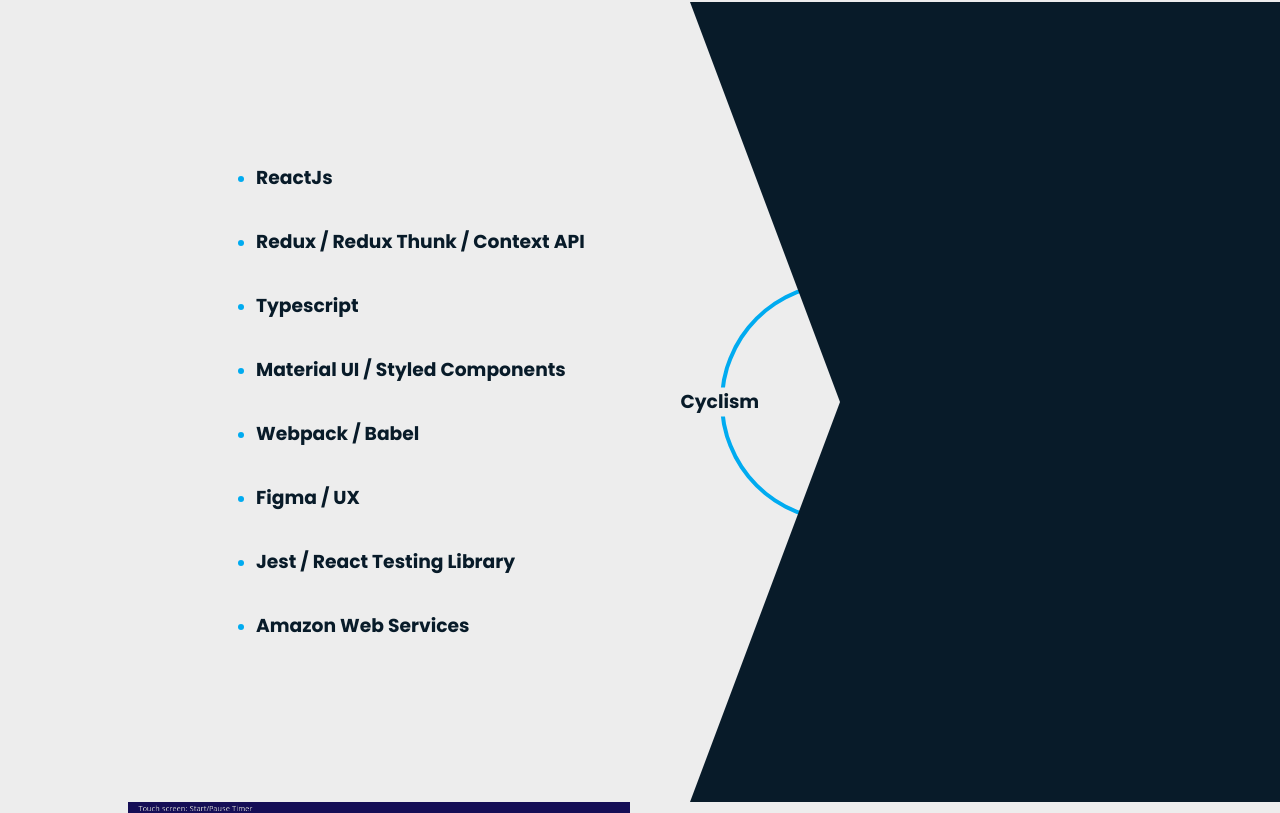
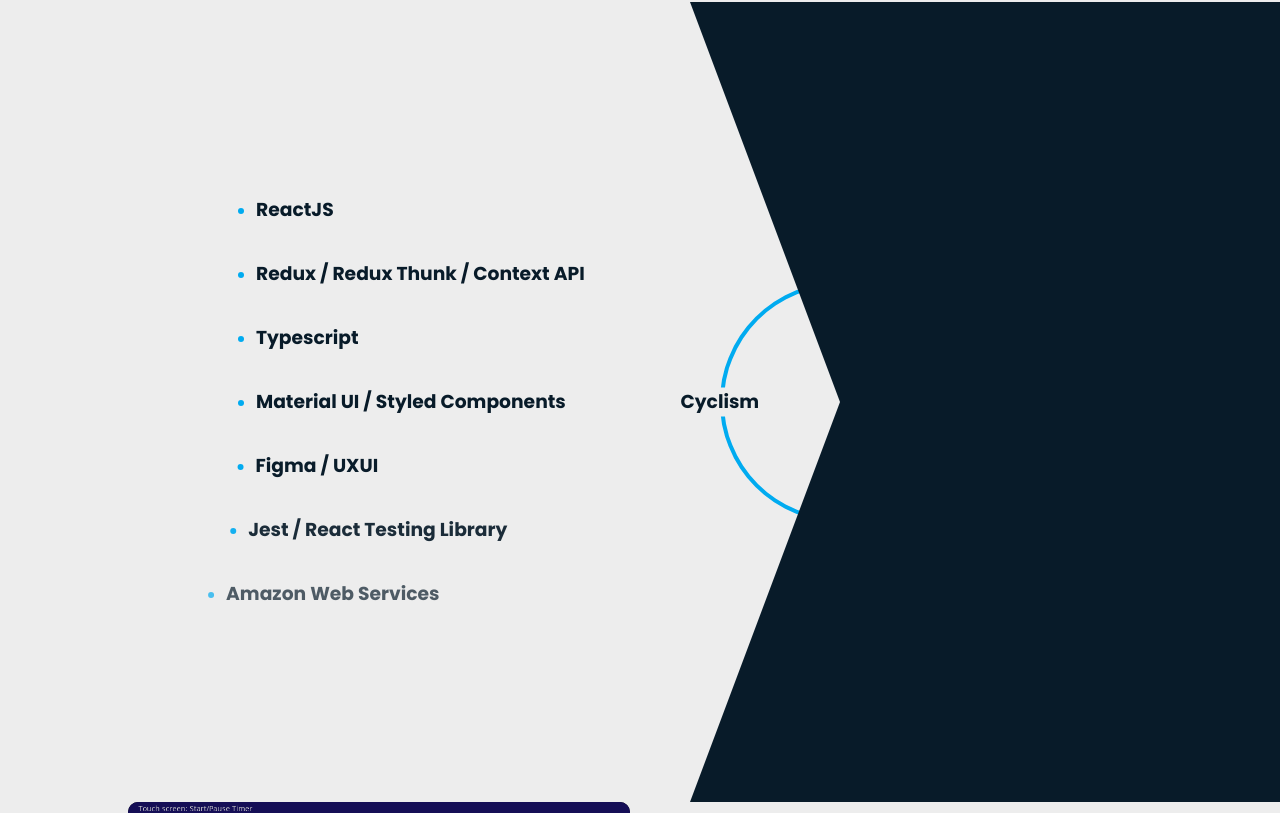
Before and after one commit to lucaasrojas/portfolio-nextjs, a Next.js app: page / in a window 1280 px wide. Shown: the part 798-1611 px from the top of the page. Built offline with nearby package versions, Linux system fonts and the light colour scheme.

Commit message:
Fix images and add fadein on scroll

```diff
--- /dev/null
+++ b/src/components/About/About.module.css
@@ -0,0 +1,12 @@
+.technology_item {
+	opacity: 0;
+	transform: translateX(-30%);
+	animation: appearFromLeft 2s calc(0.5s * var(--i)) forwards;
+}
+
+@keyframes appearFromLeft {
+	100% {
+		opacity: 1;
+		transform: translateX(0);
+	}
+}
--- a/src/components/About/About.tsx
+++ b/src/components/About/About.tsx
@@ -1,52 +1,78 @@
-import React from "react";
+"use client";
+import React, { useCallback, useEffect } from "react";
+import styles from "./About.module.css";
+const hobbies = ["Coding", "Cyclism", "Craftmen", "Self-taught"];
+const technologies = [
+	"ReactJS",
+	"Redux / Redux Thunk / Context API",
+	"Typescript",
+	"Material UI / Styled Components",
+	"Figma / UXUI",
+	"Jest / React Testing Library",
+	"Amazon Web Services",
+];
+const About = () => {
+	const [showTechnologies, setShowTechnologies] = React.useState(false);
+	useEffect(() => {
+		const list = document.getElementById("technologies_list");
+		const listYPosition = list?.getBoundingClientRect()["y"];
 
-const About = () => {
+		window.addEventListener("scroll", () =>
+			handleScrollOnElement(listYPosition, list)
+		);
+		return () => {
+			document.removeEventListener("scroll", () =>
+				handleScrollOnElement(listYPosition, list)
+			);
+		};
+	}, []);
+
+	const handleScrollOnElement = useCallback(
+		(listYPosition: any, list: HTMLElement | null) => {
+			if (
+				!showTechnologies &&
+				list &&
+				listYPosition &&
+				window.scrollY + document.body.clientHeight >= listYPosition
+			) {
+				setShowTechnologies(true);
+			}
+		},
+		[showTechnologies]
+	);
 	return (
 		<section id="about" className="about">
 			<div className="about-content">
 				<div className="left-column">
-					<ul>
-						<li>
-							<h3>ReactJs</h3>
-						</li>
-						<li>
-							<h3>Redux / Redux Thunk / Context API</h3>
-						</li>
-						<li>
-							<h3>Typescript</h3>
-						</li>
-						<li>
-							<h3>Material UI / Styled Components</h3>
-						</li>
-						<li>
-							<h3>Webpack / Babel</h3>
-						</li>
-						<li>
-							<h3>Figma / UX</h3>
-						</li>
-						<li>
-							<h3>Jest / React Testing Library</h3>
-						</li>
-						<li>
-							<h3>Amazon Web Services</h3>
-						</li>
+					<ul
+						style={{ position: "relative" }}
+						className={`${styles.technologies_list}`}
+						id="technologies_list"
+					>
+						{technologies.map((tech, i) => (
+							<li
+								key={tech}
+								style={{ "--i": i } as React.CSSProperties}
+								className={showTechnologies ? styles.technology_item : ""}
+							>
+								<h3>{tech}</h3>
+							</li>
+						))}
 					</ul>
 				</div>
 
 				<div className="right-column">
 					<div className="circle">
-						<div className="item" style={{ "--i": 0 } as React.CSSProperties}>
-							<h3>Coding</h3>
-						</div>
-						<div className="item" style={{ "--i": 1 } as React.CSSProperties}>
-							<h3>Cyclism</h3>
-						</div>
-						<div className="item" style={{ "--i": 2 } as React.CSSProperties}>
-							<h3>Craftmen</h3>
-						</div>
-						<div className="item" style={{ "--i": 3 } as React.CSSProperties}>
-							<h3>Selfthought</h3>
-						</div>
+						{hobbies.map((hobby, i) => (
+							<div
+								key={`${hobby}-${i}`}
+								className="item"
+								style={{ "--i": i } as React.CSSProperties}
+							>
+								<h3>{hobby}</h3>
+							</div>
+						))}
+
 						<div className="circle-line"></div>
 					</div>
 					<div className="overlay"></div>
--- a/src/components/ProjectCard/ProjectCard.module.css
+++ b/src/components/ProjectCard/ProjectCard.module.css
@@ -3,10 +3,12 @@
 	height: 300px;
 	background: black;
 	position: relative;
+	border-radius: 10px;
 }
 
 .img_card img {
 	object-fit: cover;
+	border-radius: 10px;
 }
 .img_card:hover img {
 	opacity: 0.3;
```
Also changed, not shown: src/components/Portfolio/portfolio.css (+0 -19 lines), public/assets/projects/food_order.png (added).
